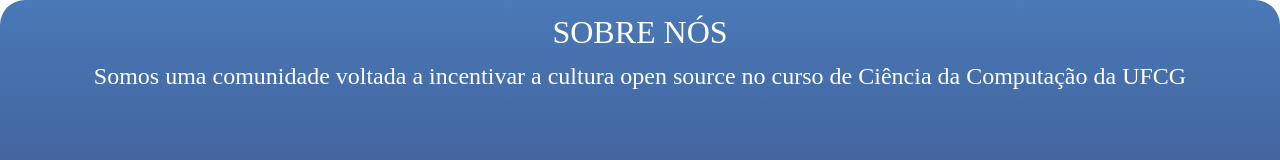
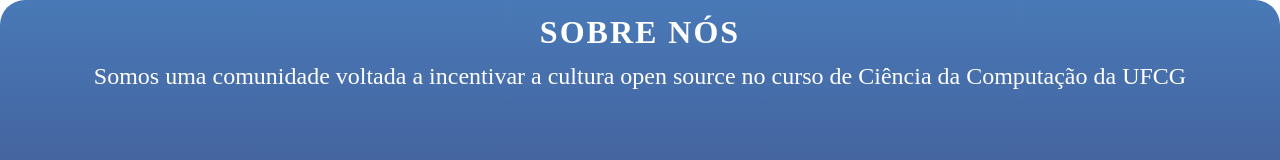
Before and after one commit to OpenDevUFCG/opendevufcg.org, a React (Create React App) app: page / in a window 1280 px wide. Shown: the top 160 px of the page. Built offline with nearby package versions, Linux system fonts and the light colour scheme.

Commit message:
fix: Adicionando letter-spacing e font weigth no titulo do componente

```diff
--- a/src/components/AboutSection/style.js
+++ b/src/components/AboutSection/style.js
@@ -21,6 +21,8 @@
     font-size: 2rem;
     margin-bottom: 1rem;
     text-transform: uppercase;
+    font-weight: bold;
+    letter-spacing: 0.125rem;
 `
 export const CardsContainer = styled.div`
     display: flex;
```
